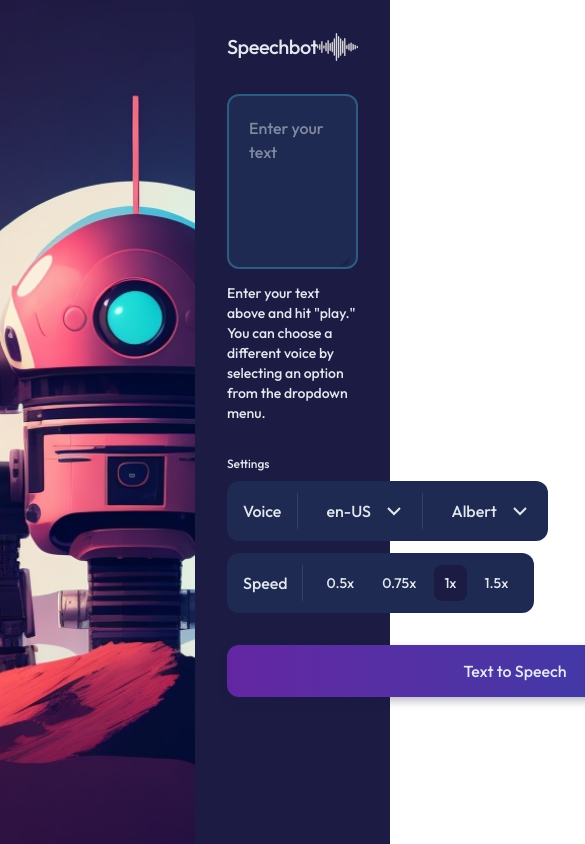
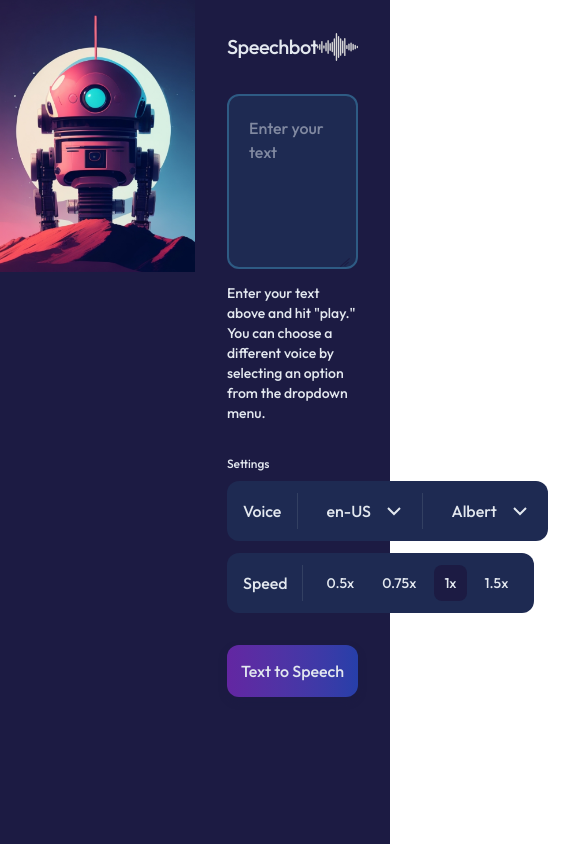
Before and after one commit to thateflondon/speechbot, a Next.js app: page / in a window 390 px wide. Shown: the top 844 px of the page, 585 px wide, since content can reach past the window. Built offline with nearby package versions, Linux system fonts and the light colour scheme.

Commit message:
update(page): add responsive constraints to layout

```diff
--- a/app/page.tsx
+++ b/app/page.tsx
@@ -18,14 +18,15 @@
   const speeds = ["0.5x", "0.75x", "1x", "1.5x"];
 
   return (
-    <div className="relative min-h-screen bg-[var(--color-dark-primary)] flex">
+    <div className="relative bg-[var(--color-dark-primary)] flex max-w-[1350px] w-full mx-auto max-h-[940px] min-h-screen">
       {/* Left Side - Background Image (50%) */}
-      <div className="w-1/2 relative overflow-hidden">
+      <div className="w-1/2 h-full relative overflow-hidden">
         <Image
-          src="/assets/robot-bg-2.png"
+          src="/assets/bg-robot.png"
           alt=""
-          fill
-          className="object-cover"
+          width={675}
+          height={940}
+          className=""
           priority
         />
       </div>
@@ -56,9 +57,7 @@
             </div>
           </div>
           <p className="text-sm text-[var(--color-light)] font-medium">
-            Enter your text above and hit &quot;play.&quot; You can choose a<br />
-            different voice by selecting an option from the dropdown menu.
-          </p>
+            Enter your text above and hit &quot;play.&quot; You can choose a different voice by selecting an option from the dropdown menu.</p>
         </div>
 
         {/* Settings Section */}
@@ -111,7 +110,7 @@
         </div>
 
         {/* Action Button */}
-        <Button className="w-[576px]">Text to Speech</Button>
+        <Button className="max-w-[576px] w-full">Text to Speech</Button>
       </div>
     </div>
   );
```
Also changed, not shown: public/assets/bg-robot.png (added).
